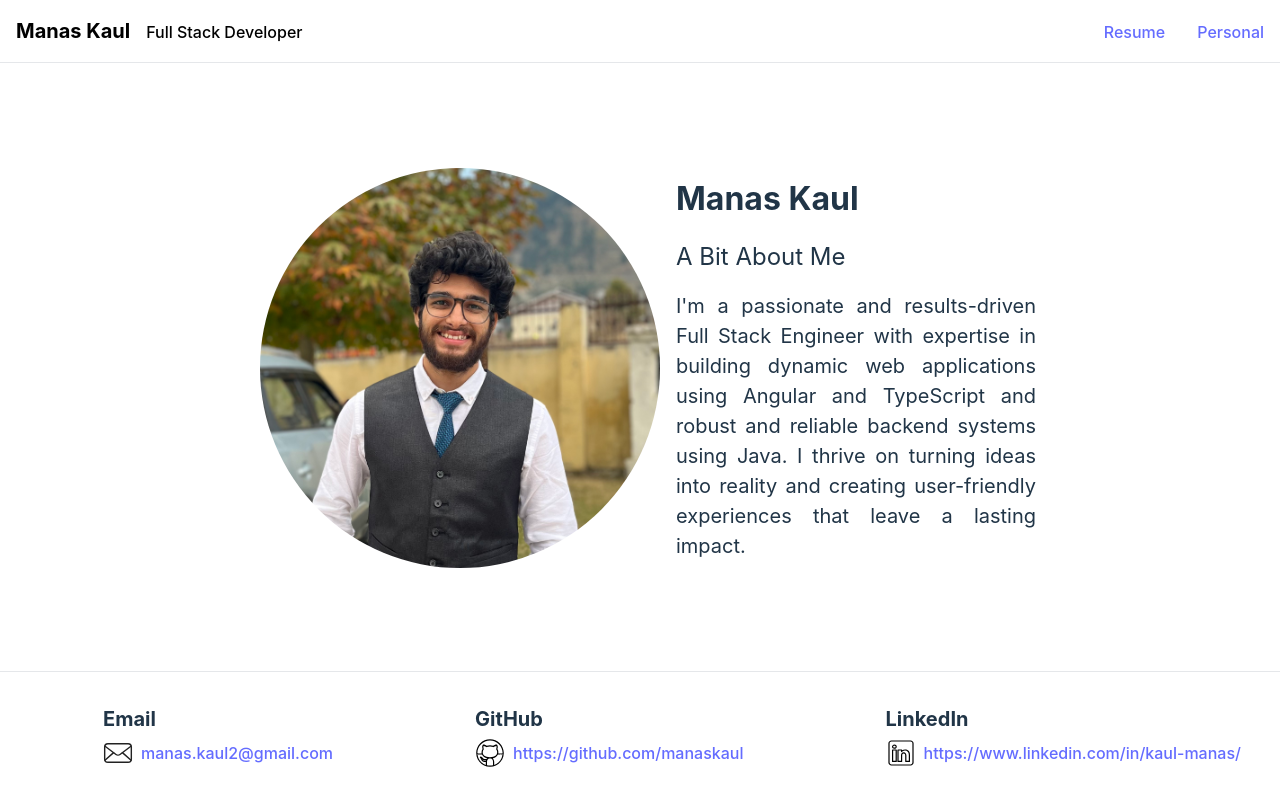
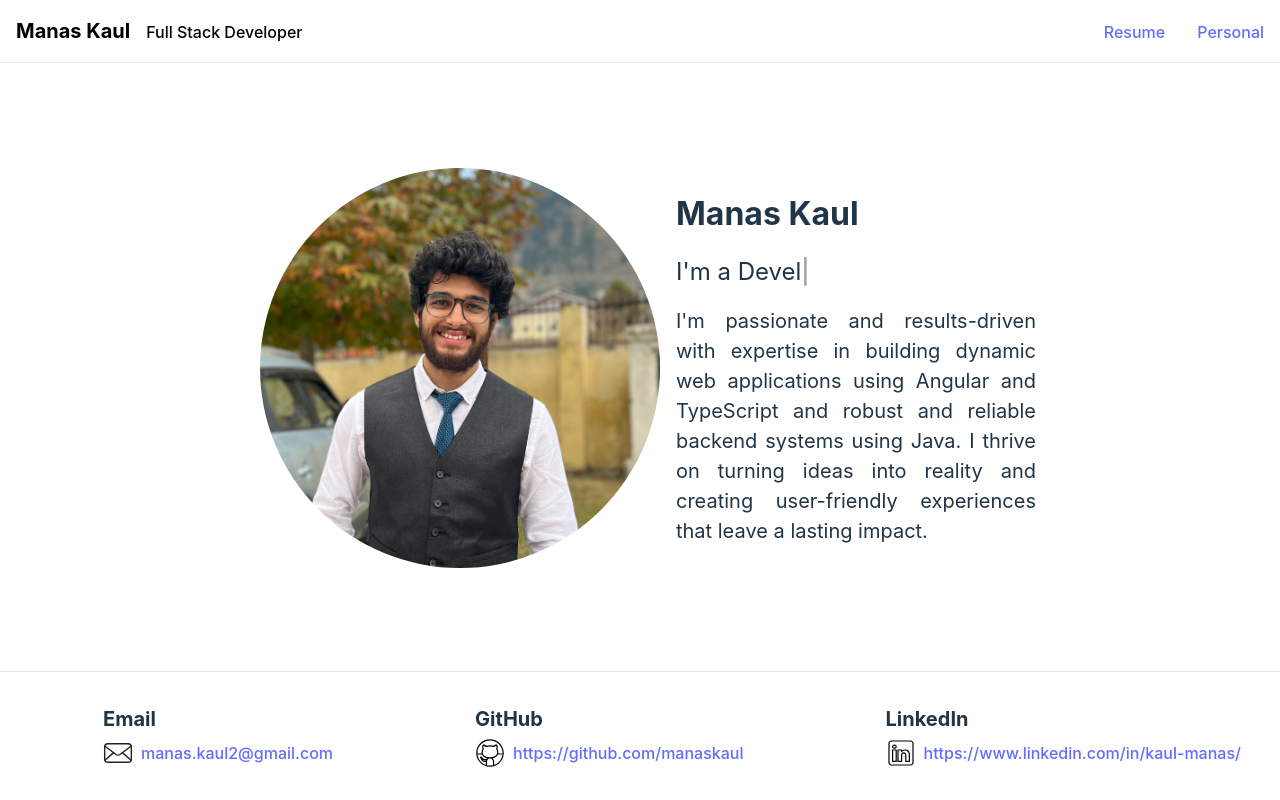
Before and after one commit to manaskaul/portfolio, a React (Vite) app: page / in a window 1280 px wide. Shown: the top 800 px of the page. Built offline with nearby package versions, Linux system fonts and the light colour scheme.

Commit message:
text type effect

```diff
--- a/src/components/home-page/main-content/MainContent.css
+++ b/src/components/home-page/main-content/MainContent.css
@@ -29,6 +29,11 @@
 
     .heading {
       font-size: 1.5rem;
+
+      .cursor {
+        font-weight: 500;
+        animation: blink 0.75s infinite;
+      }
     }
 
     .sub-heading {
@@ -37,3 +42,13 @@
     }
   }
 }
+
+@keyframes blink {
+  from {
+    opacity: 1;
+  }
+
+  to {
+    opacity: 0;
+  }
+}
--- a/src/components/home-page/main-content/MainContent.tsx
+++ b/src/components/home-page/main-content/MainContent.tsx
@@ -1,6 +1,9 @@
+import TypingText from "../../typing-text/TypingText";
 import "./MainContent.css";
 
 export default function MainContent() {
+  const arr = ["Engineer", "Developer"];
+
   return (
     <div className="main-content">
       <div className="profile-pic"></div>
@@ -11,13 +14,18 @@ export default function MainContent() {
       />
       <div className="profile-text">
         <div className="name">Manas Kaul</div>
-        <div className="heading">A Bit About Me</div>
+        <div className="heading">
+          <span>
+            I'm a <TypingText textList={arr} />
+            {/* </span></TypingText> <span ref={textRef}>Developer</span> */}
+          </span>
+          <span className="cursor">|</span>
+        </div>
         <div className="sub-heading">
-          I'm a passionate and results-driven Full Stack Engineer with expertise
-          in building dynamic web applications using Angular and TypeScript and
-          robust and reliable backend systems using Java. I thrive on turning
-          ideas into reality and creating user-friendly experiences that leave a
-          lasting impact.
+          I'm passionate and results-driven with expertise in building dynamic
+          web applications using Angular and TypeScript and robust and reliable
+          backend systems using Java. I thrive on turning ideas into reality and
+          creating user-friendly experiences that leave a lasting impact.
         </div>
       </div>
     </div>
--- /dev/null
+++ b/src/components/typing-text/TypingText.tsx
@@ -0,0 +1,61 @@
+import { MutableRefObject, useEffect, useRef } from "react";
+
+const timer = (ms: number) => new Promise((res) => setTimeout(res, ms));
+
+function TypingText({ textList }) {
+  const textRef: MutableRefObject<HTMLSpanElement | null> = useRef(null);
+
+  useEffect(() => {
+    const animateText = async () => {
+      if (textRef.current) {
+        // eslint-disable-next-line no-constant-condition
+        while (true) {
+          for (let i = 0; i < textList.length; i++) {
+            await typeWord(textList[i]);
+            await timer(1500);
+            await deleteWord();
+            await timer(500);
+            // const text = textList[i];
+            // const len = text.length * 2;
+            // for (let j = 0; j <= len; j++) {
+            //   if (j < text.length) {
+            //     textRef.current.textContent = text.slice(0, j);
+            //     await timer(200);
+            //   } else {
+            //     textRef.current.textContent = text.slice(0, len - j);
+            //     await timer(75);
+            //   }
+            // }
+          }
+        }
+      }
+    };
+
+    const typeWord = async (word: string) => {
+      if (textRef.current) {
+        for (let i = 0; i <= word.length; i++) {
+          textRef.current.textContent = word.slice(0, i);
+          await timer(200);
+        }
+        console.log("type");
+      }
+    };
+
+    const deleteWord = async () => {
+      if (textRef.current) {
+        const word: string = textRef.current.textContent as string;
+        for (let i = word.length; i >= 0; i--) {
+          textRef.current.textContent = word.slice(0, i);
+          await timer(75);
+        }
+        console.log("delete");
+      }
+    };
+
+    animateText();
+  }, []);
+
+  return <span ref={textRef}></span>;
+}
+
+export default TypingText;
```
Also changed, not shown: src/components/typing-text/TypingText.css (added).
